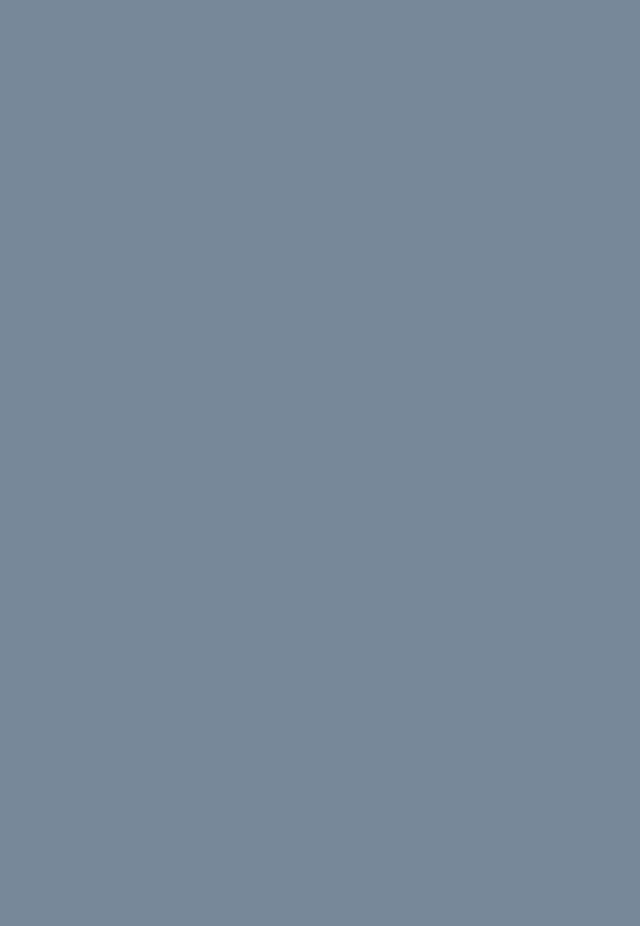
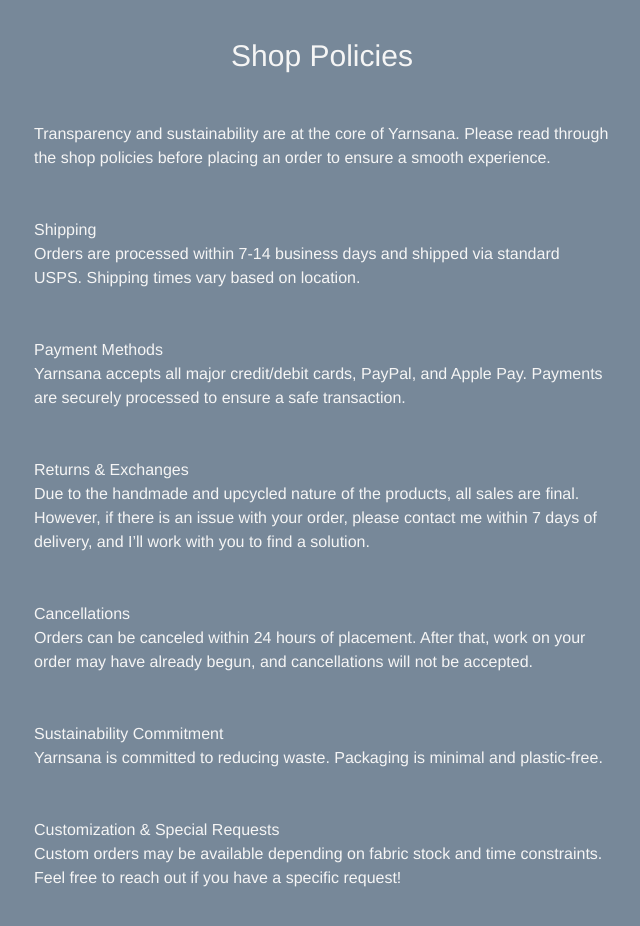
Before and after one commit to samanthacabrera/ecommerce-store, a React (Vite) app in the folder frontend/: page / in a window 1280 px wide. Shown: the part 1740-2666 px from the top of the page, without its empty margins (318-958 px from the left). Before the commit the page ends 1730 px from the top, so only its background shows below. Built offline with nearby package versions, Linux system fonts and the light colour scheme.

Commit message:
add shop policies breakdown to HOme

```diff
--- a/frontend/src/Home.jsx
+++ b/frontend/src/Home.jsx
@@ -1,6 +1,7 @@
 import { Link } from "react-router-dom";
 import products from "./products.js";
 import Mission from "./Mission.jsx";
+import Policies from "./Policies.jsx";
 
 const Home = () => {
     return (
@@ -25,7 +26,8 @@
                  </Link>
                 ))}
             </div>
-            <Mission/>
+            <Mission />
+            <Policies/>
         </div>
     )
 }
--- a/frontend/src/Mission.jsx
+++ b/frontend/src/Mission.jsx
@@ -1,7 +1,7 @@
 const Mission = () => {
     return (
         <div className="max-w-2xl mx-auto p-12 space-y-6 text-justify">
-            <h1 className="text-4xl text-center">About</h1>
+            <h1 className="text-4xl text-center">Our Mission</h1>
             <p>
                 Most textiles in thrift stores never get a second life—left unsold and eventually discarded. An estimated 85% of all textiles in the U.S. end up in landfills each year, with thrift stores often unable to sell the majority of donated items due to overstocking or seasonal demand. I wanted to change that.
             </p>
--- /dev/null
+++ b/frontend/src/Policies.jsx
@@ -0,0 +1,48 @@
+const Policies = () => {
+    return (
+        <div className="max-w-2xl mx-auto p-12 space-y-12">
+            <h2 className="text-3xl text-center">Shop Policies</h2>
+            <p>
+                Transparency and sustainability are at the core of Yarnsana. Please read through the shop policies before placing an order to ensure a smooth experience.
+            </p>
+            <div>
+                <h3>Shipping</h3>
+                <p>
+                    Orders are processed within 7-14 business days and shipped via standard USPS. Shipping times vary based on location.
+                </p>
+            </div>
+            <div>
+            <h3 >Payment Methods</h3>
+                <p>
+                    Yarnsana accepts all major credit/debit cards, PayPal, and Apple Pay. Payments are securely processed to ensure a safe transaction.
+                </p>
+            </div>
+            <div>
+                <h3>Returns & Exchanges</h3>
+                <p>
+                    Due to the handmade and upcycled nature of the products, all sales are final. However, if there is an issue with your order, please contact me within 7 days of delivery, and I’ll work with you to find a solution.
+                </p>
+            </div>
+            <div>
+                <h3>Cancellations</h3>
+                <p>
+                    Orders can be canceled within 24 hours of placement. After that, work on your order may have already begun, and cancellations will not be accepted.
+                </p>
+            </div>
+            <div>
+                <h3>Sustainability Commitment</h3>
+                <p>
+                    Yarnsana is committed to reducing waste. Packaging is minimal and plastic-free.
+                </p>
+            </div>
+            <div>
+                <h3>Customization & Special Requests</h3>
+                <p>
+                    Custom orders may be available depending on fabric stock and time constraints. Feel free to reach out if you have a specific request!
+                </p>
+            </div>
+        </div>
+    );
+};
+
+export default Policies;
```
